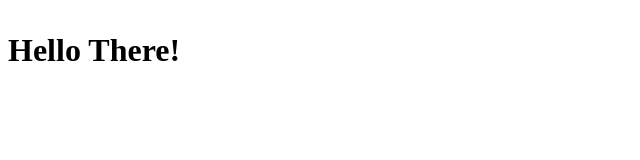
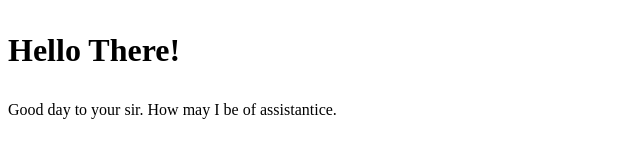
Before and after one commit to NotGalaxtrix/FirstProject, a plain HTML site: page index.html in a window 1280 px wide. Shown: the whole page, without its empty margins (0-640 px from the left). Drawn offline with Linux system fonts and the light colour scheme.

Commit message:
Update index.html

```diff
--- a/index.html
+++ b/index.html
@@ -4,5 +4,6 @@
 <h1>
 <p>Hello There!</p>
 </h1>
+<p>Good day to your sir. How may I be of assistantice.</p>
 </body>
 </html>
```
